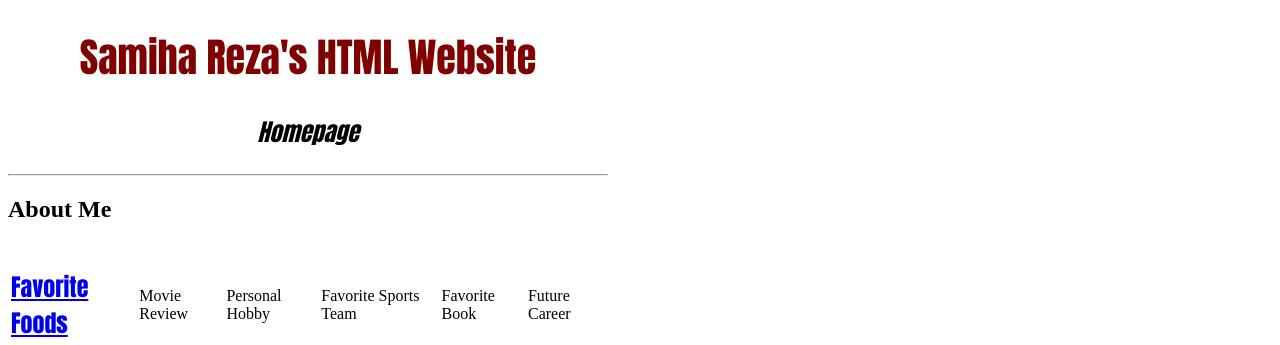
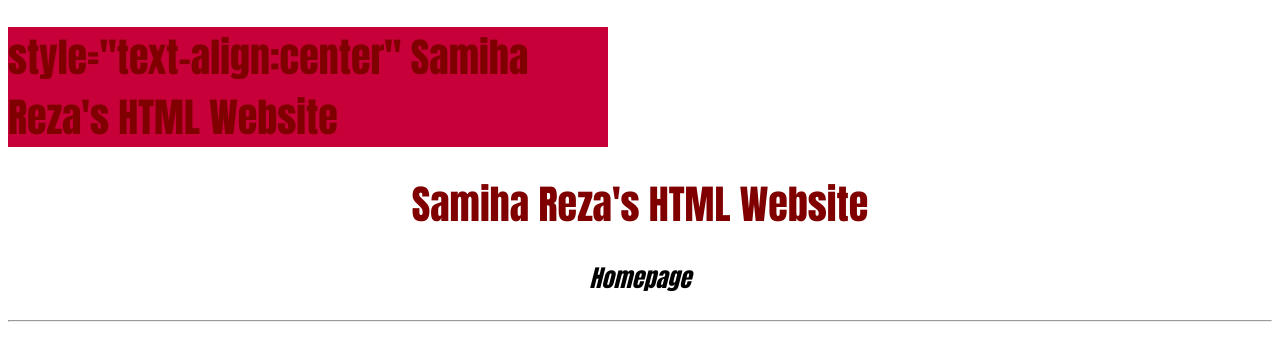
Before and after one commit to sreza9367/sreza9367.github.io, a plain HTML site: page index.html in a window 1280 px wide. Shown: the top 345 px of the page. Drawn offline with Linux system fonts and the light colour scheme.

Commit message:
Update index.html

```diff
--- a/index.html
+++ b/index.html
@@ -27,6 +27,9 @@
 		<div id="container" style="width:600px">
 			<!-- Title Container -->
 			<div id="container" style="background-color:#C70039;">
+				<h1> style="text-align:center" Samiha Reza's HTML Website </h1>
+			</div>
+			<!-- End Title Container -->
 
 		</div>
 
```
